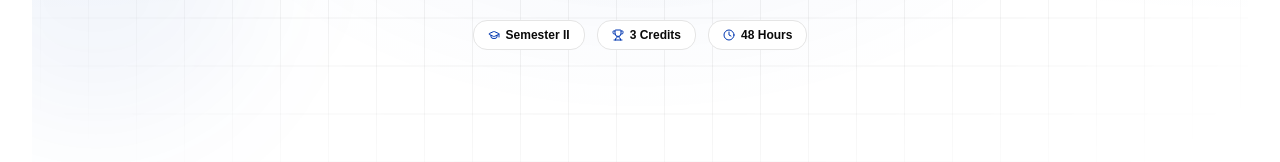
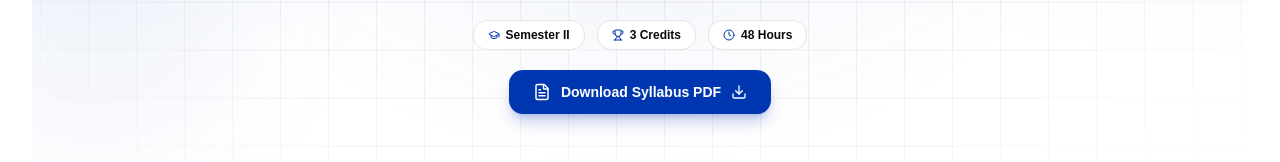
Before and after one commit to rakeshPatel-Dev/javanepal, a Next.js app: page /syllabus in a window 1280 px wide. Shown: the part 468-630 px from the top of the page. Built offline with nearby package versions, Linux system fonts and the light colour scheme.

Commit message:
feat: add PDF download buttons on syllabus page (hero + bottom CTA)

```diff
--- a/app/syllabus/page.tsx
+++ b/app/syllabus/page.tsx
@@ -15,6 +15,8 @@ import {
   ExternalLink,
   ChevronRight,
   BookMarked,
+  Download,
+  FileText,
 } from "lucide-react"
 import { Container } from "@/components/common/container"
 import { Badge } from "@/components/ui/badge"
@@ -94,6 +96,18 @@ export default function SyllabusPage() {
                 <Clock className="w-3.5 h-3.5 text-primary" />
                 {syllabus.lectureHours} Hours
               </Badge>
+            </MotionDiv>
+
+            <MotionDiv {...fadeUp(0.28)}>
+              <a
+                href="/docs/OOP%20with%20Java%20Syllabus.pdf"
+                download
+                className="inline-flex items-center gap-2.5 px-6 py-3 bg-primary text-primary-foreground rounded-xl font-bold shadow-lg shadow-primary/25 hover:brightness-110 hover:scale-[1.02] transition-all text-sm group"
+              >
+                <FileText className="w-4.5 h-4.5" />
+                Download Syllabus PDF
+                <Download className="w-4 h-4 group-hover:translate-y-0.5 transition-transform" />
+              </a>
             </MotionDiv>
           </div>
         </Container>
@@ -322,6 +336,14 @@ export default function SyllabusPage() {
                 Start Practicing
                 <ChevronRight className="w-4 h-4" />
               </Link>
+              <a
+                href="/docs/OOP%20with%20Java%20Syllabus.pdf"
+                download
+                className="px-6 py-2.5 bg-transparent border border-background/20 dark:border-border text-background dark:text-foreground rounded-xl font-bold hover:bg-background/5 transition-all text-sm inline-flex items-center gap-2"
+              >
+                <Download className="w-3.5 h-3.5" />
+                Download PDF
+              </a>
               <Link
                 href="/search"
                 className="px-6 py-2.5 bg-transparent border border-background/20 dark:border-border text-background dark:text-foreground rounded-xl font-bold hover:bg-background/5 transition-all text-sm inline-flex items-center gap-2"
```
